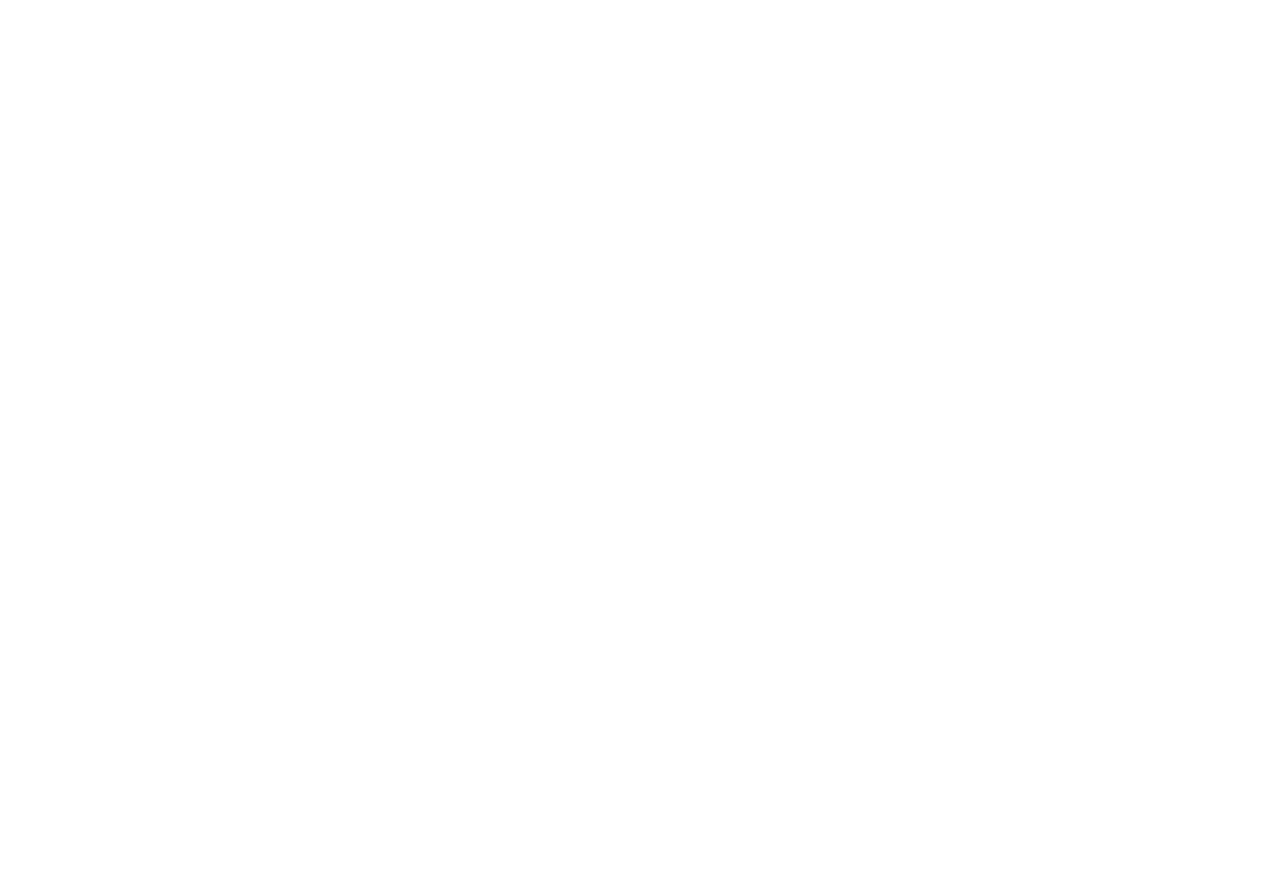
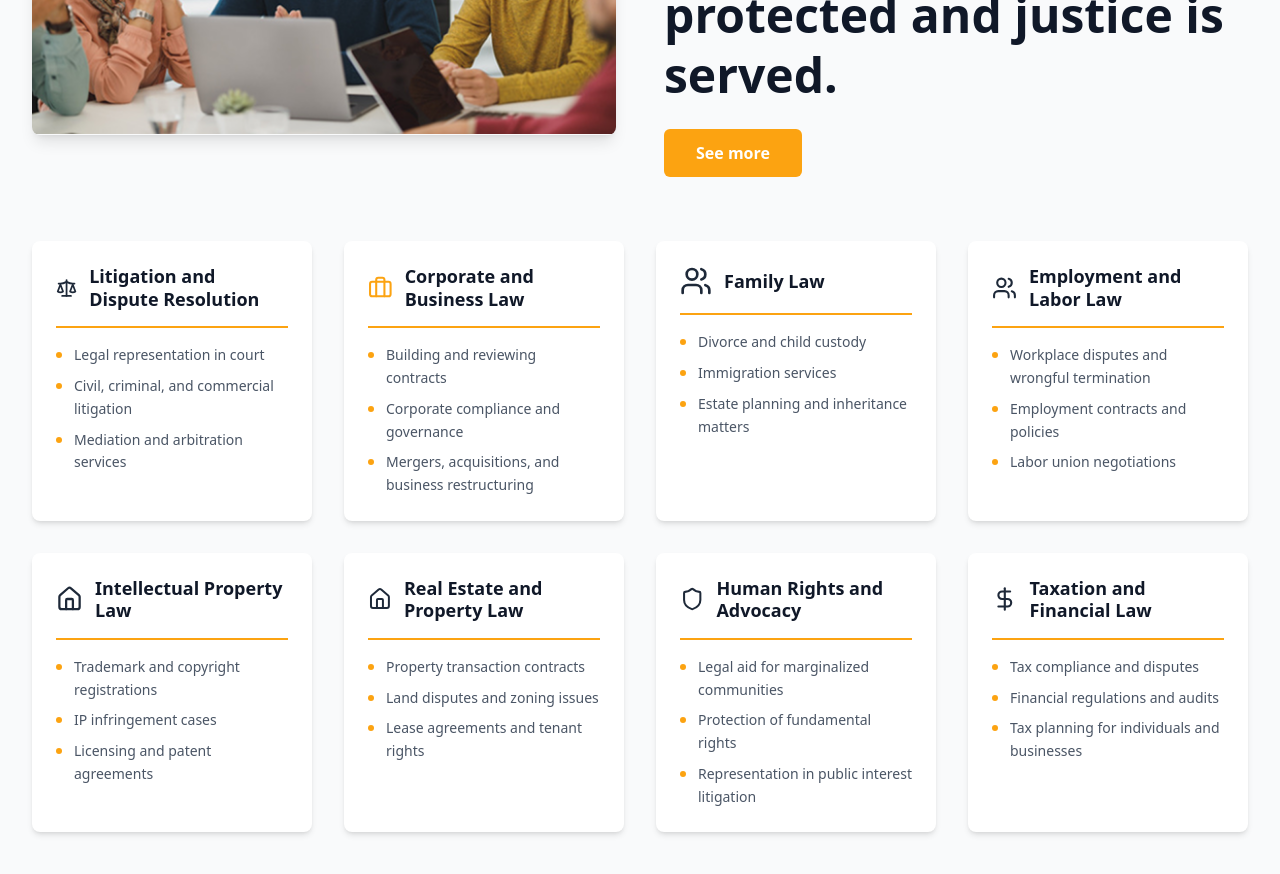
Before and after one commit to Adaobilynda1234/sorenksattorneys, a React (Vite) app: page / in a window 1280 px wide. Shown: the part 1200-2074 px from the top of the page. Before the commit the page ends 829 px from the top, so only its background shows below. Built offline with nearby package versions, Linux system fonts and the light colour scheme.

Commit message:
added services

```diff
--- a/src/App.jsx
+++ b/src/App.jsx
@@ -2,12 +2,14 @@ import React from "react";
 
 import Navbar from "./components/Navbar";
 import HeroSection from "./components/Herosection";
+import Service from "./components/Service";
 
 function App() {
   return (
     <div className="min-h-screen bg-[#14213D] text-white">
       <Navbar />
       <HeroSection />
+      <Service />
     </div>
   );
 }
--- a/src/components/Navbar.jsx
+++ b/src/components/Navbar.jsx
@@ -30,7 +30,7 @@ const Navbar = () => {
             Home
           </a>
           <a
-            href="#services"
+            href="service"
             className="text-white hover:text-[#FCA311] transition-colors"
           >
             Services
@@ -80,7 +80,7 @@ const Navbar = () => {
               Home
             </a>
             <a
-              href="#services"
+              href="service"
               className="block text-white hover:text-[#FCA311] transition-colors py-2"
               onClick={() => setIsMenuOpen(false)}
             >
--- /dev/null
+++ b/src/components/Service.jsx
@@ -0,0 +1,152 @@
+import React from "react";
+import {
+  Users,
+  Briefcase,
+  Scale,
+  Home,
+  DollarSign,
+  Shield,
+} from "lucide-react";
+import Teamwork from "../assets/teamwork.png";
+
+const Service = () => {
+  const services = [
+    {
+      icon: <Scale className="w-8 h-8 text-gray-800" />,
+      title: "Litigation and Dispute Resolution",
+      items: [
+        "Legal representation in court",
+        "Civil, criminal, and commercial litigation",
+        "Mediation and arbitration services",
+      ],
+    },
+    {
+      icon: <Briefcase className="w-8 h-8 text-[#FCA311]" />,
+      title: "Corporate and Business Law",
+      items: [
+        "Building and reviewing contracts",
+        "Corporate compliance and governance",
+        "Mergers, acquisitions, and business restructuring",
+      ],
+    },
+    {
+      icon: <Users className="w-8 h-8 text-gray-800" />,
+      title: "Family Law",
+      items: [
+        "Divorce and child custody",
+        "Immigration services",
+        "Estate planning and inheritance matters",
+      ],
+    },
+    {
+      icon: <Users className="w-8 h-8 text-gray-800" />,
+      title: "Employment and Labor Law",
+      items: [
+        "Workplace disputes and wrongful termination",
+        "Employment contracts and policies",
+        "Labor union negotiations",
+      ],
+    },
+    {
+      icon: <Home className="w-8 h-8 text-gray-800" />,
+      title: "Intellectual Property Law",
+      items: [
+        "Trademark and copyright registrations",
+        "IP infringement cases",
+        "Licensing and patent agreements",
+      ],
+    },
+    {
+      icon: <Home className="w-8 h-8 text-gray-800" />,
+      title: "Real Estate and Property Law",
+      items: [
+        "Property transaction contracts",
+        "Land disputes and zoning issues",
+        "Lease agreements and tenant rights",
+      ],
+    },
+    {
+      icon: <Shield className="w-8 h-8 text-gray-800" />,
+      title: "Human Rights and Advocacy",
+      items: [
+        "Legal aid for marginalized communities",
+        "Protection of fundamental rights",
+        "Representation in public interest litigation",
+      ],
+    },
+    {
+      icon: <DollarSign className="w-8 h-8 text-gray-800" />,
+      title: "Taxation and Financial Law",
+      items: [
+        "Tax compliance and disputes",
+        "Financial regulations and audits",
+        "Tax planning for individuals and businesses",
+      ],
+    },
+  ];
+
+  return (
+    <div className="bg-gray-50 py-16 px-4 sm:px-6 lg:px-8">
+      <div className="max-w-7xl mx-auto">
+        {/* Hero Section */}
+        <div className="grid lg:grid-cols-2 gap-12 items-center mb-16">
+          {/* Image */}
+          <div className="relative">
+            <img
+              src={Teamwork}
+              alt="Legal consultation"
+              className="rounded-lg shadow-lg w-full h-[400px] object-cover"
+            />
+          </div>
+
+          {/* Content */}
+          <div className="space-y-6">
+            <div className="text-[#FCA311] font-semibold text-lg">
+              What We Offer
+            </div>
+            <h2 className="text-4xl lg:text-5xl font-bold text-gray-900 leading-tight">
+              We provide tailored legal solutions to meet your unique needs,
+              ensuring your rights are protected and justice is served.
+            </h2>
+            <button className="bg-[#FCA311] hover:bg-[#e8920f] text-white px-8 py-3 rounded-md font-semibold transition-colors duration-200">
+              See more
+            </button>
+          </div>
+        </div>
+
+        {/* Services Grid */}
+        <div className="grid md:grid-cols-2 lg:grid-cols-4 gap-8">
+          {services.map((service, index) => (
+            <div
+              key={index}
+              className="bg-white p-6 rounded-lg shadow-md hover:shadow-lg transition-shadow duration-200"
+            >
+              {/* Icon and Title */}
+              <div className="flex items-center gap-3 mb-4 pb-4 border-b-2 border-[#FCA311]">
+                {service.icon}
+                <h3 className="font-bold text-gray-900 text-lg leading-tight">
+                  {service.title}
+                </h3>
+              </div>
+
+              {/* Service Items */}
+              <ul className="space-y-2">
+                {service.items.map((item, itemIndex) => (
+                  <li
+                    key={itemIndex}
+                    className="text-gray-600 text-sm leading-relaxed flex items-start"
+                  >
+                    <span className="w-1.5 h-1.5 bg-[#FCA311] rounded-full mt-2 mr-3 flex-shrink-0"></span>
+                    {item}
+                  </li>
+                ))}
+              </ul>
+            </div>
+          ))}
+        </div>
+      </div>
+    </div>
+  );
+};
+
+export default Service;
```
Also changed, not shown: src/assets/Teamwork.png (added).
